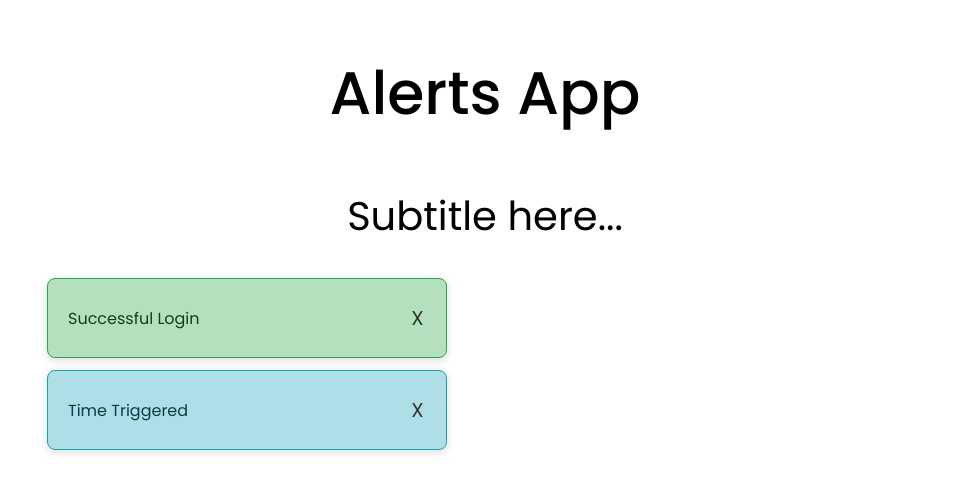
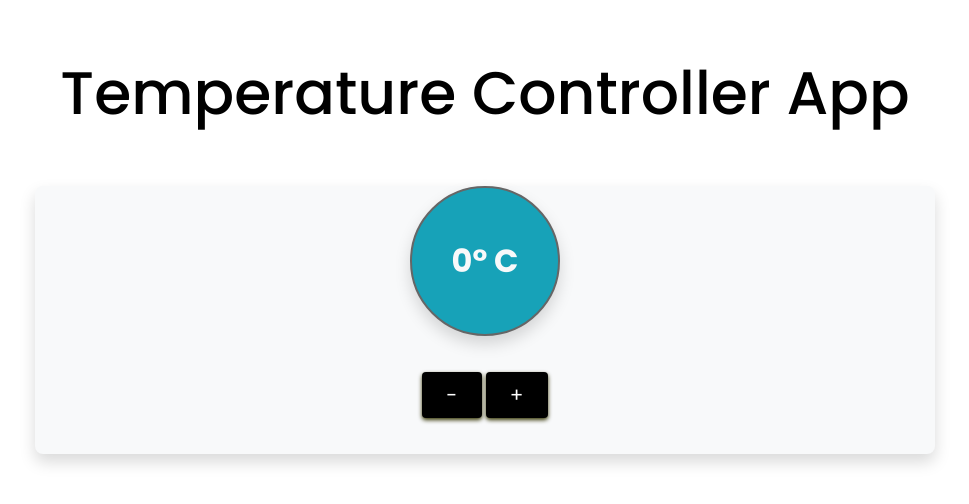
Before and after one commit to spectr-e/react-projects, a React (Vite) app: page / in a window 1280 px wide. Shown: the top 504 px of the page, without its empty margins (155-1124 px from the left). Built offline with nearby package versions, Linux system fonts and the light colour scheme.

Commit message:
Create a Temperature App complete

```diff
--- a/src/App.jsx
+++ b/src/App.jsx
@@ -6,6 +6,7 @@ import {
   EsignatureApp,
   LikeMyPhotoApp,
   RandomizeColorsApp,
+  TemperatureControllerApp,
   TestimonialsApp,
 } from './Projects'
 
@@ -17,7 +18,8 @@ function App() {
         {/* <RandomizeColorsApp /> */}
         {/* <LikeMyPhotoApp /> */}
         {/* <TestimonialsApp /> */}
-        <AlertsApp />
+        {/* <AlertsApp /> */}
+        <TemperatureControllerApp />
       </div>
     </div>
   )
--- a/src/Projects/05-alerts-app/AlertsApp.jsx
+++ b/src/Projects/05-alerts-app/AlertsApp.jsx
@@ -2,7 +2,7 @@ import { Alert, Title } from '../../components'
 
 const AlertsApp = () => {
   return (
-    <div className='container mx-auto'>
+    <div className='container m-auto'>
       <div className='text-center'>
         <Title title={'Alerts App'} />
         <Title title={'Subtitle here...'} classes={'subtitle'} />
--- /dev/null
+++ b/src/Projects/06-temperature-controller-app/TemperatureControllerApp.jsx
@@ -0,0 +1,38 @@
+import { useState } from 'react'
+import { Button, Title } from '../../components'
+
+const TemperatureControllerApp = () => {
+  const [temp, setTemp] = useState(0)
+
+  const handleAddClick = () => {
+    setTemp(temp + 1)
+  }
+
+  const handleSubClick = () => {
+    setTemp(temp - 1)
+  }
+
+  return (
+    <div className='container'>
+      <div className='text-center'>
+        <Title title={'Temperature Controller App'} />
+        <div className='card bg-light m-auto'>
+          <h1
+            className={`text-light card border-50 ${
+              temp > 0 ? 'bg-danger' : 'bg-info'
+            }`}
+            style={{ height: 150, width: 150, border: '2px solid #666' }}
+          >
+            {temp}° C
+          </h1>
+          <div className='d-flex my-2'>
+            <Button text='-' classes={'btn-lg'} handleClick={handleSubClick} />
+            <Button text='+' handleClick={handleAddClick} classes={'btn-lg'} />
+          </div>
+        </div>
+      </div>
+    </div>
+  )
+}
+
+export default TemperatureControllerApp
--- a/src/Projects/index.js
+++ b/src/Projects/index.js
@@ -3,8 +3,10 @@ import RandomizeColorsApp from './02-randomize-colors-app/RandomizeColorsApp'
 import LikeMyPhotoApp from './03-like-my-photo-app/LikeMyPhotoApp'
 import TestimonialsApp from './04-testimonials-app/TestimonialsApp'
 import AlertsApp from './05-alerts-app/AlertsApp'
+import TemperatureControllerApp from './06-temperature-controller-app/TemperatureControllerApp'
 
 export {
+  TemperatureControllerApp,
   TestimonialsApp,
   AlertsApp,
   LikeMyPhotoApp,
```
